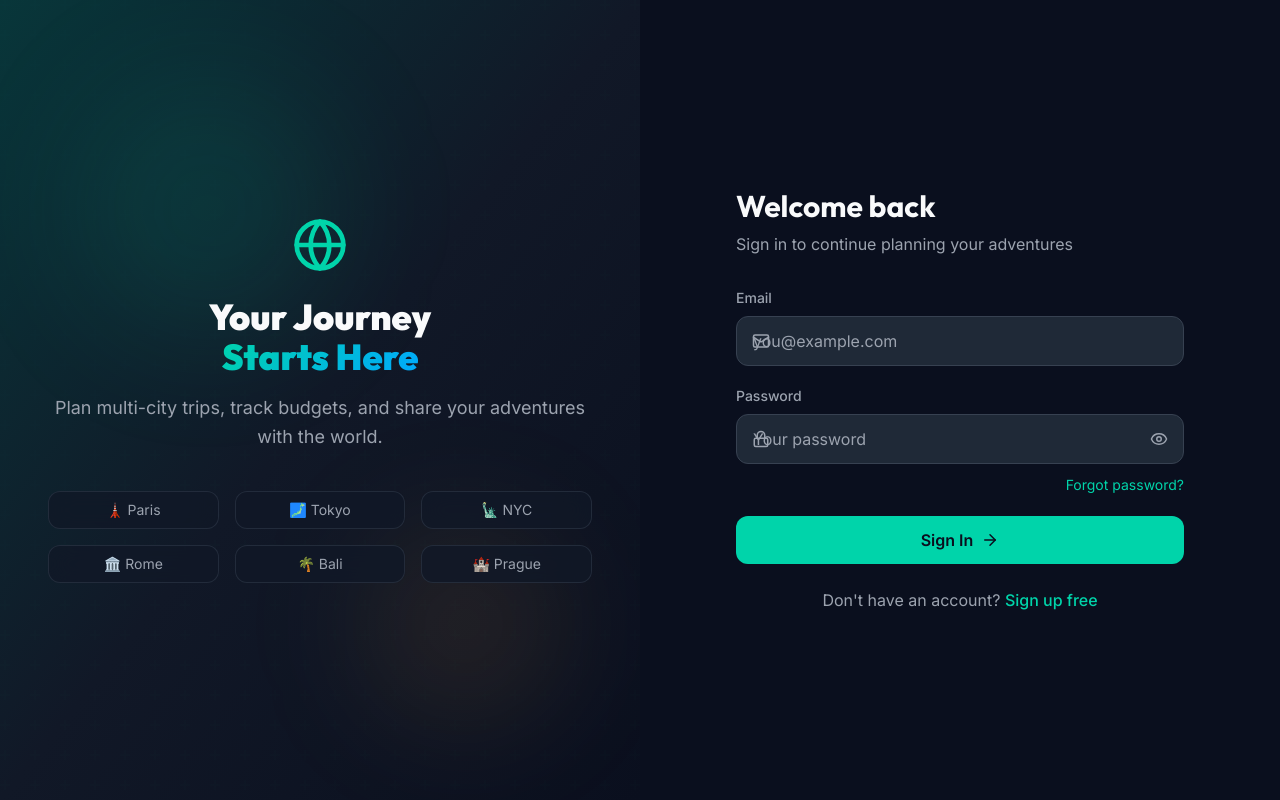
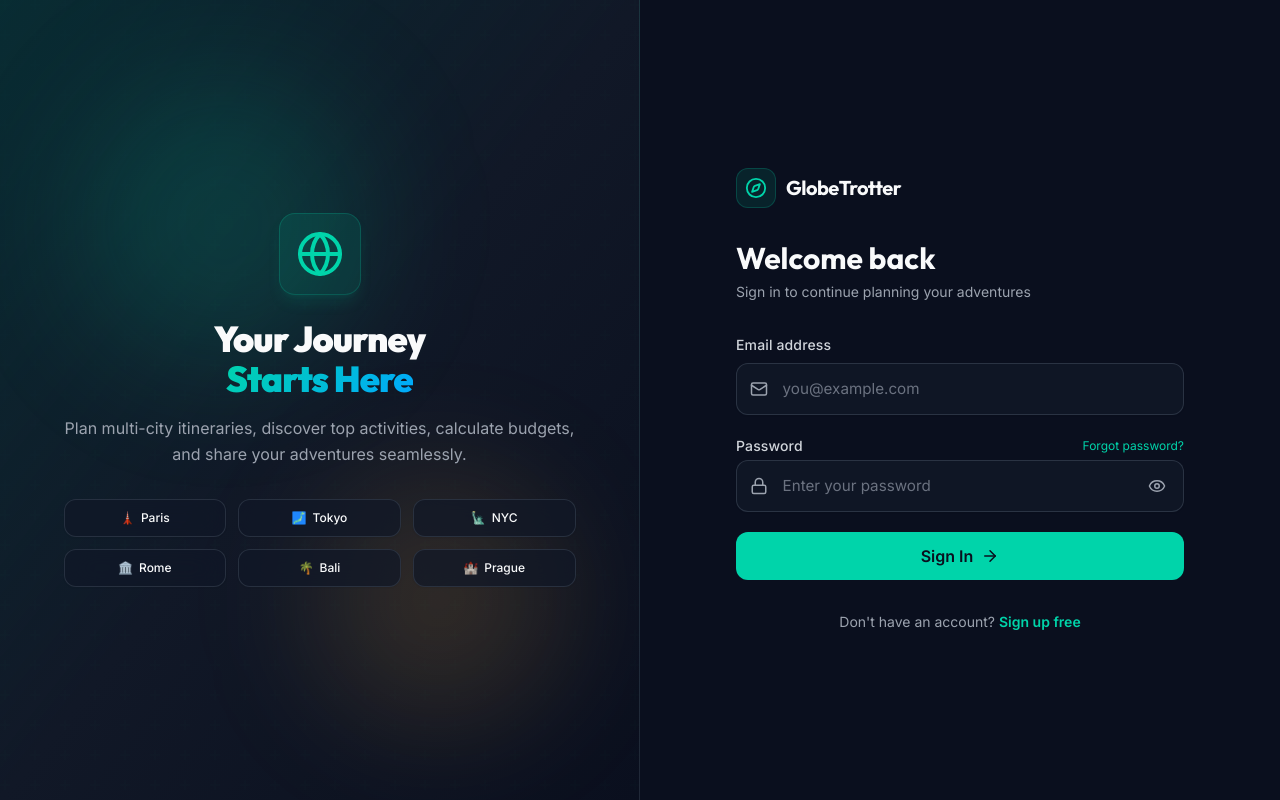
Before and after one commit to PatelShyam04/Globe-Trotter, a Next.js app: page /login in a window 1280 px wide. Built offline with nearby package versions, Linux system fonts and the light colour scheme.

Commit message:
fix(ui): redesign input fields with proper icon spacing, focus glow, and sleek styling

```diff
--- a/app/(auth)/login/page.tsx
+++ b/app/(auth)/login/page.tsx
@@ -4,7 +4,7 @@ import { useState } from 'react'
 import Link from 'next/link'
 import { signIn } from 'next-auth/react'
 import { useRouter } from 'next/navigation'
-import { Globe, Mail, Lock, Eye, EyeOff, ArrowRight, Loader2 } from 'lucide-react'
+import { Globe, Mail, Lock, Eye, EyeOff, ArrowRight, Loader2, Compass } from 'lucide-react'
 import toast from 'react-hot-toast'
 
 export default function LoginPage() {
@@ -44,23 +44,37 @@ export default function LoginPage() {
   return (
     <div className="min-h-screen bg-bg flex">
       {/* Left panel */}
-      <div className="hidden lg:flex w-1/2 bg-gradient-to-br from-primary/20 via-surface to-bg items-center justify-center relative overflow-hidden">
+      <div className="hidden lg:flex w-1/2 bg-gradient-to-br from-primary/15 via-surface to-bg items-center justify-center relative overflow-hidden p-12 border-r border-border/40">
         <div className="absolute inset-0 bg-hero-pattern opacity-30" />
-        <div className="absolute top-20 left-20 w-64 h-64 bg-primary/10 rounded-full blur-3xl" />
-        <div className="absolute bottom-20 right-20 w-48 h-48 bg-secondary/10 rounded-full blur-3xl" />
-        <div className="relative z-10 text-center px-12">
-          <Globe size={56} className="text-primary mx-auto mb-6" />
-          <h1 className="font-heading font-black text-4xl mb-4">
+        <div className="absolute top-20 left-20 w-72 h-72 bg-primary/15 rounded-full blur-3xl pointer-events-none" />
+        <div className="absolute bottom-20 right-20 w-60 h-60 bg-secondary/15 rounded-full blur-3xl pointer-events-none" />
+
+        <div className="relative z-10 text-center max-w-lg">
+          <div className="inline-flex p-4 rounded-2xl bg-primary/10 border border-primary/20 mb-6 shadow-lg shadow-primary/10">
+            <Globe size={48} className="text-primary" />
+          </div>
+
+          <h1 className="font-heading font-black text-4xl mb-4 tracking-tight">
             Your Journey <br />
             <span className="gradient-text">Starts Here</span>
           </h1>
-          <p className="text-muted text-lg leading-relaxed">
-            Plan multi-city trips, track budgets, and share your adventures with the world.
+
+          <p className="text-muted text-base leading-relaxed mb-8">
+            Plan multi-city itineraries, discover top activities, calculate budgets, and share your adventures seamlessly.
           </p>
-          <div className="mt-10 grid grid-cols-3 gap-4">
-            {['🗼 Paris', '🗾 Tokyo', '🗽 NYC', '🏛️ Rome', '🌴 Bali', '🏰 Prague'].map((c) => (
-              <div key={c} className="glass px-3 py-2 rounded-xl text-sm text-muted">
-                {c}
+
+          <div className="grid grid-cols-3 gap-3">
+            {[
+              { name: 'Paris', emoji: '🗼' },
+              { name: 'Tokyo', emoji: '🗾' },
+              { name: 'NYC', emoji: '🗽' },
+              { name: 'Rome', emoji: '🏛️' },
+              { name: 'Bali', emoji: '🌴' },
+              { name: 'Prague', emoji: '🏰' },
+            ].map((c) => (
+              <div key={c.name} className="glass px-3 py-2.5 rounded-xl text-xs font-medium text-text flex items-center justify-center gap-1.5 shadow-sm">
+                <span>{c.emoji}</span>
+                <span>{c.name}</span>
               </div>
             ))}
           </div>
@@ -70,56 +84,65 @@ export default function LoginPage() {
       {/* Right panel */}
       <div className="w-full lg:w-1/2 flex items-center justify-center px-6 py-12">
         <div className="w-full max-w-md animate-in">
-          <div className="flex items-center gap-2 mb-8 lg:hidden">
-            <Globe className="text-primary" size={24} />
-            <span className="font-heading font-bold text-lg">GlobeTrotter</span>
+          <div className="flex items-center gap-2.5 mb-8">
+            <div className="w-10 h-10 rounded-xl bg-primary/10 border border-primary/20 flex items-center justify-center text-primary">
+              <Compass size={22} />
+            </div>
+            <span className="font-heading font-bold text-xl tracking-tight">GlobeTrotter</span>
           </div>
 
-          <h2 className="font-heading font-bold text-3xl mb-2">Welcome back</h2>
-          <p className="text-muted mb-8">Sign in to continue planning your adventures</p>
+          <h2 className="font-heading font-bold text-3xl mb-1.5 text-text">Welcome back</h2>
+          <p className="text-muted text-sm mb-8">Sign in to continue planning your adventures</p>
 
           <form onSubmit={handleSubmit} className="space-y-5">
             <div>
-              <label className="text-sm font-medium text-muted block mb-2">Email</label>
-              <div className="relative">
-                <Mail size={18} className="absolute left-4 top-1/2 -translate-y-1/2 text-muted" />
+              <label htmlFor="email" className="label-base">Email address</label>
+              <div className="relative group">
+                <Mail
+                  size={18}
+                  className="pointer-events-none absolute left-3.5 top-1/2 -translate-y-1/2 text-muted group-focus-within:text-primary transition-colors"
+                />
                 <input
                   id="email"
                   type="email"
                   value={email}
                   onChange={(e) => setEmail(e.target.value)}
                   placeholder="you@example.com"
-                  className="input-base pl-11"
+                  className="input-base input-icon-left"
                   autoComplete="email"
                 />
               </div>
             </div>
 
             <div>
-              <label className="text-sm font-medium text-muted block mb-2">Password</label>
-              <div className="relative">
-                <Lock size={18} className="absolute left-4 top-1/2 -translate-y-1/2 text-muted" />
+              <div className="flex items-center justify-between mb-1">
+                <label htmlFor="password" className="label-base !mb-0">Password</label>
+                <span className="text-xs text-primary cursor-pointer hover:underline">
+                  Forgot password?
+                </span>
+              </div>
+              <div className="relative group">
+                <Lock
+                  size={18}
+                  className="pointer-events-none absolute left-3.5 top-1/2 -translate-y-1/2 text-muted group-focus-within:text-primary transition-colors"
+                />
                 <input
                   id="password"
                   type={showPw ? 'text' : 'password'}
                   value={password}
                   onChange={(e) => setPassword(e.target.value)}
-                  placeholder="Your password"
-                  className="input-base pl-11 pr-12"
+                  placeholder="Enter your password"
+                  className="input-base input-icon-left input-icon-right"
                   autoComplete="current-password"
                 />
                 <button
                   type="button"
                   onClick={() => setShowPw(!showPw)}
-                  className="absolute right-4 top-1/2 -translate-y-1/2 text-muted hover:text-text"
+                  className="absolute right-3.5 top-1/2 -translate-y-1/2 p-1 text-muted hover:text-text rounded-md transition-colors"
+                  aria-label={showPw ? "Hide password" : "Show password"}
                 >
                   {showPw ? <EyeOff size={18} /> : <Eye size={18} />}
                 </button>
-              </div>
-              <div className="text-right mt-2">
-                <span className="text-sm text-primary cursor-pointer hover:underline">
-                  Forgot password?
-                </span>
               </div>
             </div>
 
@@ -127,10 +150,10 @@ export default function LoginPage() {
               id="login-btn"
               type="submit"
               disabled={loading}
-              className="btn-primary w-full flex items-center justify-center gap-2 py-4"
+              className="btn-primary w-full flex items-center justify-center gap-2 py-3.5 mt-2"
             >
               {loading ? (
-                <Loader2 size={20} className="animate-spin" />
+                <Loader2 size={18} className="animate-spin" />
               ) : (
                 <>
                   Sign In
@@ -140,9 +163,9 @@ export default function LoginPage() {
             </button>
           </form>
 
-          <p className="text-center text-muted mt-6">
+          <p className="text-center text-muted text-sm mt-8">
             Don&apos;t have an account?{' '}
-            <Link href="/signup" className="text-primary hover:underline font-medium">
+            <Link href="/signup" className="text-primary hover:underline font-semibold">
               Sign up free
             </Link>
           </p>
--- a/app/(auth)/signup/page.tsx
+++ b/app/(auth)/signup/page.tsx
@@ -4,7 +4,7 @@ import { useState } from 'react'
 import Link from 'next/link'
 import { signIn } from 'next-auth/react'
 import { useRouter } from 'next/navigation'
-import { Globe, Mail, Lock, User, Eye, EyeOff, ArrowRight, Loader2 } from 'lucide-react'
+import { Globe, Mail, Lock, User, Eye, EyeOff, ArrowRight, Loader2, Compass, CheckCircle2 } from 'lucide-react'
 import toast from 'react-hot-toast'
 
 export default function SignupPage() {
@@ -56,27 +56,33 @@ export default function SignupPage() {
   return (
     <div className="min-h-screen bg-bg flex">
       {/* Left decorative panel */}
-      <div className="hidden lg:flex w-1/2 bg-gradient-to-br from-secondary/15 via-surface to-bg items-center justify-center relative overflow-hidden">
+      <div className="hidden lg:flex w-1/2 bg-gradient-to-br from-secondary/15 via-surface to-bg items-center justify-center relative overflow-hidden p-12 border-r border-border/40">
         <div className="absolute inset-0 bg-hero-pattern opacity-30" />
-        <div className="absolute top-20 right-20 w-64 h-64 bg-secondary/10 rounded-full blur-3xl" />
-        <div className="absolute bottom-20 left-20 w-48 h-48 bg-primary/10 rounded-full blur-3xl" />
-        <div className="relative z-10 text-center px-12">
-          <div className="text-6xl mb-6">✈️</div>
-          <h1 className="font-heading font-black text-4xl mb-4">
+        <div className="absolute top-20 right-20 w-72 h-72 bg-secondary/15 rounded-full blur-3xl pointer-events-none" />
+        <div className="absolute bottom-20 left-20 w-60 h-60 bg-primary/15 rounded-full blur-3xl pointer-events-none" />
+
+        <div className="relative z-10 text-center max-w-lg">
+          <div className="inline-flex p-4 rounded-2xl bg-secondary/10 border border-secondary/20 mb-6 shadow-lg shadow-secondary/10">
+            <span className="text-4xl">✈️</span>
+          </div>
+
+          <h1 className="font-heading font-black text-4xl mb-4 tracking-tight">
             Join <span className="gradient-text">GlobeTrotter</span>
           </h1>
-          <p className="text-muted text-lg leading-relaxed">
-            Start planning your dream trips today. Free forever for personal use.
+          <p className="text-muted text-base leading-relaxed mb-8">
+            Create an account to build personalized itineraries, track trip budgets, and explore the globe.
           </p>
-          <div className="mt-10 space-y-3">
+
+          <div className="space-y-3 text-left">
             {[
-              '✅ Create unlimited trips',
-              '✅ Add cities & activities',
-              '✅ Track budgets with charts',
-              '✅ Share public itineraries',
+              'Create unlimited custom trips & stops',
+              'Auto-calculated budgets with visual charts',
+              'Discover 30+ curated global destinations',
+              'Share beautiful public itineraries with friends',
             ].map((f) => (
-              <div key={f} className="glass px-4 py-3 rounded-xl text-sm text-text text-left">
-                {f}
+              <div key={f} className="glass px-4 py-3 rounded-xl text-sm text-text flex items-center gap-3 shadow-sm">
+                <CheckCircle2 size={18} className="text-primary flex-shrink-0" />
+                <span>{f}</span>
               </div>
             ))}
           </div>
@@ -86,64 +92,76 @@ export default function SignupPage() {
       {/* Form */}
       <div className="w-full lg:w-1/2 flex items-center justify-center px-6 py-12">
         <div className="w-full max-w-md animate-in">
-          <div className="flex items-center gap-2 mb-8 lg:hidden">
-            <Globe className="text-primary" size={24} />
-            <span className="font-heading font-bold text-lg">GlobeTrotter</span>
+          <div className="flex items-center gap-2.5 mb-8">
+            <div className="w-10 h-10 rounded-xl bg-primary/10 border border-primary/20 flex items-center justify-center text-primary">
+              <Compass size={22} />
+            </div>
+            <span className="font-heading font-bold text-xl tracking-tight">GlobeTrotter</span>
           </div>
 
-          <h2 className="font-heading font-bold text-3xl mb-2">Create your account</h2>
-          <p className="text-muted mb-8">Start planning your next adventure for free</p>
+          <h2 className="font-heading font-bold text-3xl mb-1.5 text-text">Create your account</h2>
+          <p className="text-muted text-sm mb-8">Start planning your next adventure for free</p>
 
           <form onSubmit={handleSubmit} className="space-y-5">
             <div>
-              <label className="text-sm font-medium text-muted block mb-2">Full Name</label>
-              <div className="relative">
-                <User size={18} className="absolute left-4 top-1/2 -translate-y-1/2 text-muted" />
+              <label htmlFor="name" className="label-base">Full Name</label>
+              <div className="relative group">
+                <User
+                  size={18}
+                  className="pointer-events-none absolute left-3.5 top-1/2 -translate-y-1/2 text-muted group-focus-within:text-primary transition-colors"
+                />
                 <input
                   id="name"
                   type="text"
                   value={name}
                   onChange={(e) => setName(e.target.value)}
-                  placeholder="Your name"
-                  className="input-base pl-11"
+                  placeholder="Your full name"
+                  className="input-base input-icon-left"
                   autoComplete="name"
                 />
               </div>
             </div>
 
             <div>
-              <label className="text-sm font-medium text-muted block mb-2">Email</label>
-              <div className="relative">
-                <Mail size={18} className="absolute left-4 top-1/2 -translate-y-1/2 text-muted" />
+              <label htmlFor="email" className="label-base">Email address</label>
+              <div className="relative group">
+                <Mail
+                  size={18}
+                  className="pointer-events-none absolute left-3.5 top-1/2 -translate-y-1/2 text-muted group-focus-within:text-primary transition-colors"
+                />
                 <input
                   id="email"
                   type="email"
                   value={email}
                   onChange={(e) => setEmail(e.target.value)}
                   placeholder="you@example.com"
-                  className="input-base pl-11"
+                  className="input-base input-icon-left"
                   autoComplete="email"
                 />
               </div>
             </div>
 
             <div>
-              <label className="text-sm font-medium text-muted block mb-2">Password</label>
-              <div className="relative">
-                <Lock size={18} className="absolute left-4 top-1/2 -translate-y-1/2 text-muted" />
+              <label htmlFor="password" className="label-base">Password</label>
+              <div className="relative group">
+                <Lock
+                  size={18}
+                  className="pointer-events-none absolute left-3.5 top-1/2 -translate-y-1/2 text-muted group-focus-within:text-primary transition-colors"
+                />
                 <input
                   id="password"
                   type={showPw ? 'text' : 'password'}
                   value={password}
                   onChange={(e) => setPassword(e.target.value)}
                   placeholder="At least 6 characters"
-                  className="input-base pl-11 pr-12"
+                  className="input-base input-icon-left input-icon-right"
                   autoComplete="new-password"
                 />
                 <button
                   type="button"
                   onClick={() => setShowPw(!showPw)}
-                  className="absolute right-4 top-1/2 -translate-y-1/2 text-muted hover:text-text"
+                  className="absolute right-3.5 top-1/2 -translate-y-1/2 p-1 text-muted hover:text-text rounded-md transition-colors"
+                  aria-label={showPw ? "Hide password" : "Show password"}
                 >
                   {showPw ? <EyeOff size={18} /> : <Eye size={18} />}
                 </button>
@@ -154,10 +172,10 @@ export default function SignupPage() {
               id="signup-btn"
               type="submit"
               disabled={loading}
-              className="btn-primary w-full flex items-center justify-center gap-2 py-4"
+              className="btn-primary w-full flex items-center justify-center gap-2 py-3.5 mt-2"
             >
               {loading ? (
-                <Loader2 size={20} className="animate-spin" />
+                <Loader2 size={18} className="animate-spin" />
               ) : (
                 <>
                   Create Account
@@ -167,9 +185,9 @@ export default function SignupPage() {
             </button>
           </form>
 
-          <p className="text-center text-muted mt-6">
+          <p className="text-center text-muted text-sm mt-8">
             Already have an account?{' '}
-            <Link href="/login" className="text-primary hover:underline font-medium">
+            <Link href="/login" className="text-primary hover:underline font-semibold">
               Sign in
             </Link>
           </p>
--- a/app/globals.css
+++ b/app/globals.css
@@ -56,9 +56,10 @@ h1, h2, h3, h4, h5, h6 {
 
 /* Glass card effect */
 .glass {
-  background: rgba(17, 24, 39, 0.8);
-  backdrop-filter: blur(12px);
-  border: 1px solid rgba(55, 65, 81, 0.5);
+  background: rgba(17, 24, 39, 0.7);
+  backdrop-filter: blur(16px);
+  -webkit-backdrop-filter: blur(16px);
+  border: 1px solid rgba(55, 65, 81, 0.6);
 }
 
 /* Glow effect */
@@ -82,28 +83,72 @@ h1, h2, h3, h4, h5, h6 {
   @apply bg-primary text-bg font-semibold px-6 py-3 rounded-xl
     hover:bg-primary-dark transition-all duration-200
     hover:shadow-lg hover:shadow-primary/30
-    active:scale-95 cursor-pointer;
+    active:scale-95 cursor-pointer disabled:opacity-50 disabled:cursor-not-allowed disabled:hover:shadow-none;
 }
 
 .btn-secondary {
   @apply bg-surface2 text-text font-medium px-6 py-3 rounded-xl
     border border-border hover:border-primary/50
     transition-all duration-200 hover:bg-surface
-    active:scale-95 cursor-pointer;
+    active:scale-95 cursor-pointer disabled:opacity-50 disabled:cursor-not-allowed;
 }
 
 .btn-danger {
   @apply bg-danger/10 text-danger font-medium px-6 py-3 rounded-xl
     border border-danger/30 hover:bg-danger/20
-    transition-all duration-200 active:scale-95 cursor-pointer;
+    transition-all duration-200 active:scale-95 cursor-pointer disabled:opacity-50;
 }
 
-/* Input base */
+/* Premium Inputs */
 .input-base {
-  @apply w-full bg-surface2 border border-border rounded-xl px-4 py-3
-    text-text placeholder-muted
-    focus:outline-none focus:border-primary/60 focus:ring-2 focus:ring-primary/20
-    transition-all duration-200;
+  display: block;
+  width: 100%;
+  padding: 0.85rem 1.15rem;
+  font-size: 0.95rem;
+  line-height: 1.5;
+  color: #F9FAFB;
+  background-color: rgba(17, 24, 39, 0.85);
+  border: 1px solid rgba(55, 65, 81, 0.7);
+  border-radius: 0.75rem;
+  transition: all 0.2s cubic-bezier(0.4, 0, 0.2, 1);
+  box-shadow: 0 1px 2px 0 rgba(0, 0, 0, 0.05);
+}
+
+.input-base::placeholder {
+  color: #6B7280;
+  opacity: 1;
+}
+
+.input-base:hover {
+  background-color: rgba(31, 41, 55, 0.6);
+  border-color: rgba(75, 85, 99, 0.9);
+}
+
+.input-base:focus {
+  outline: none;
+  background-color: rgba(17, 24, 39, 0.95);
+  border-color: #00D4AA;
+  box-shadow: 0 0 0 3px rgba(0, 212, 170, 0.2), 0 4px 12px rgba(0, 212, 170, 0.08);
+}
+
+/* When input has icon on the left */
+.input-icon-left {
+  padding-left: 2.85rem !important;
+}
+
+/* When input has icon/button on the right */
+.input-icon-right {
+  padding-right: 2.85rem !important;
+}
+
+/* Label styling */
+.label-base {
+  display: block;
+  font-size: 0.875rem;
+  font-weight: 500;
+  color: #D1D5DB;
+  margin-bottom: 0.5rem;
+  letter-spacing: 0.01em;
 }
 
 /* Card */
--- a/components/CitySearchModal.tsx
+++ b/components/CitySearchModal.tsx
@@ -65,15 +65,15 @@ export default function CitySearchModal({ onClose, onAdd }: Props) {
 
         {/* Search */}
         <div className="p-6 border-b border-border space-y-4">
-          <div className="relative">
-            <Search size={18} className="absolute left-4 top-1/2 -translate-y-1/2 text-muted" />
+          <div className="relative group">
+            <Search size={18} className="pointer-events-none absolute left-3.5 top-1/2 -translate-y-1/2 text-muted group-focus-within:text-primary transition-colors" />
             <input
               ref={inputRef}
               type="text"
               value={query}
               onChange={(e) => handleQueryChange(e.target.value)}
               placeholder="Search city or country..."
-              className="input-base pl-11"
+              className="input-base input-icon-left"
               id="city-search-input"
             />
           </div>
```
